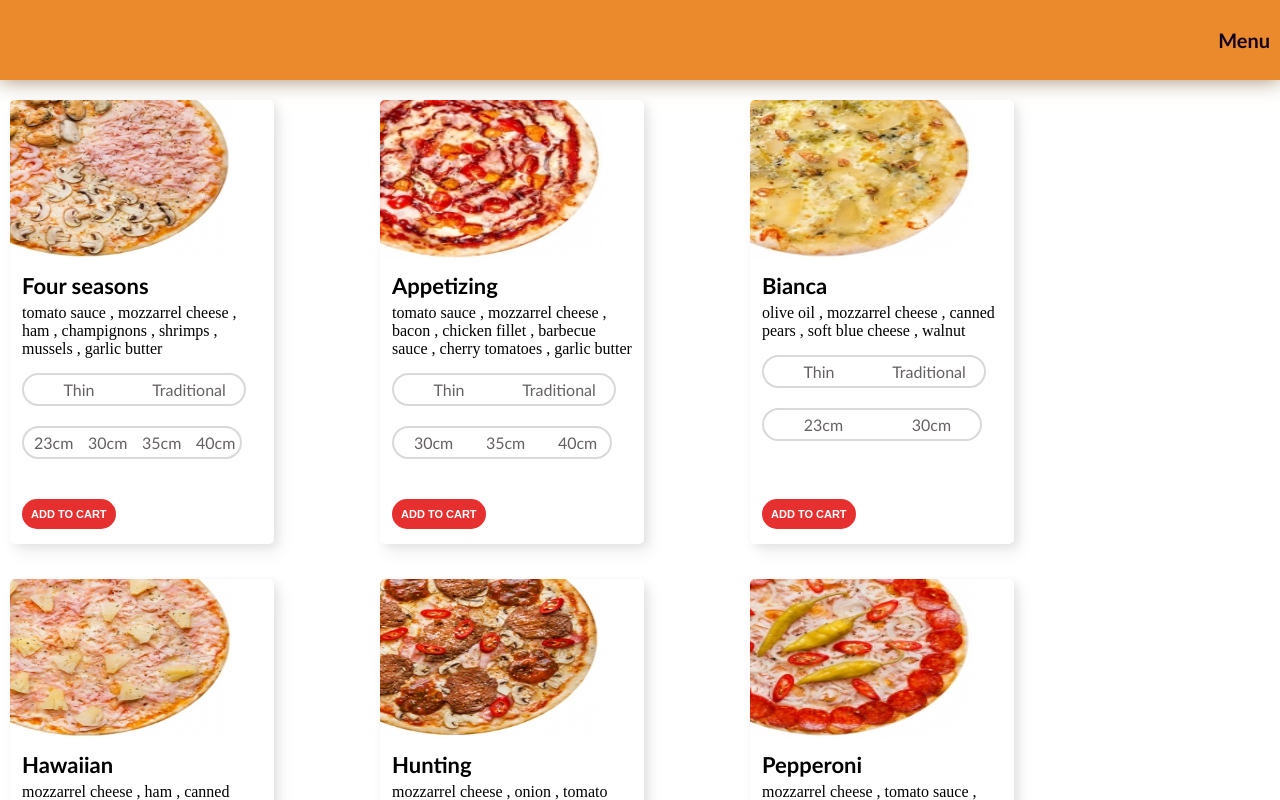
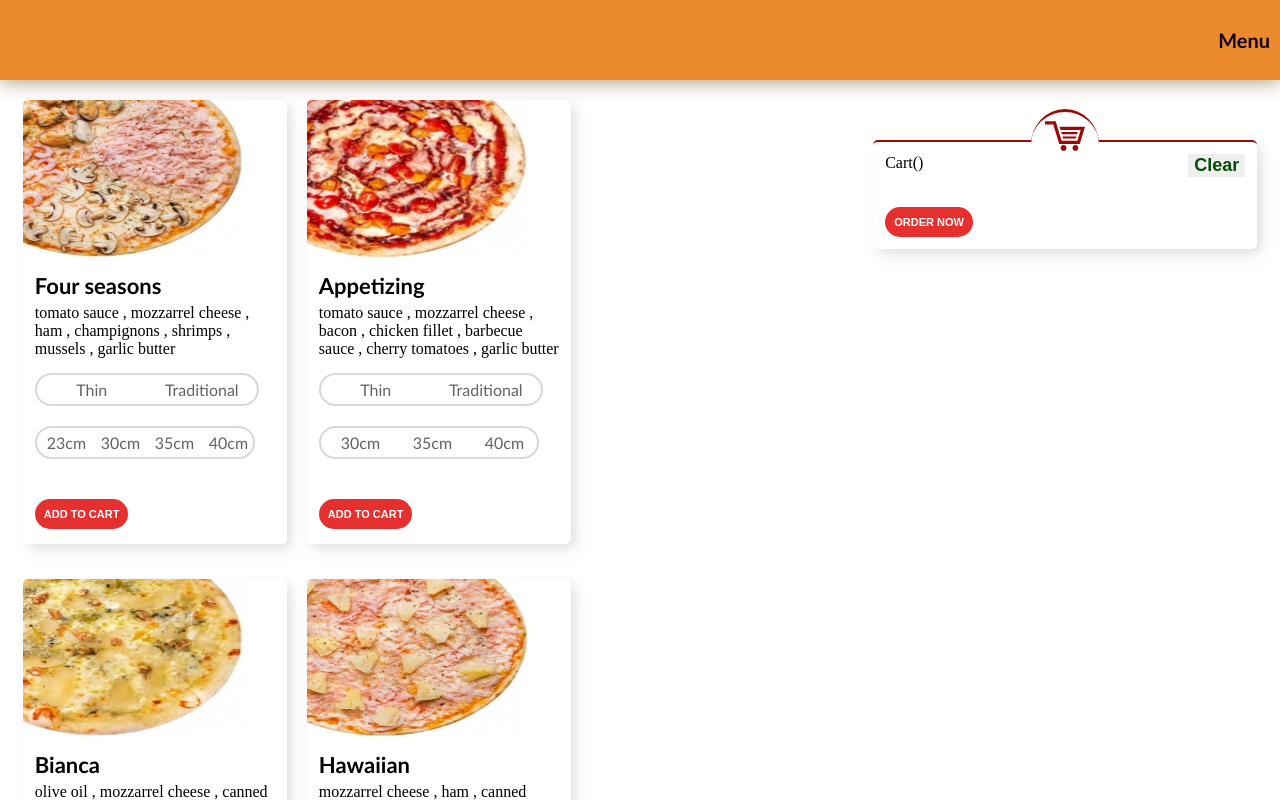
Before and after one commit to MeleshkoYuliya/Pizzeria, an Angular app: page /pizzas in a window 1280 px wide. Shown: the top 800 px of the page. Built offline with nearby package versions, Linux system fonts and the light colour scheme.

Commit message:
Added order card component

```diff
--- a/src/app/app.component.html
+++ b/src/app/app.component.html
@@ -1,3 +1,4 @@
 <app-header></app-header>
 
-<router-outlet></router-outlet>
+<router-outlet>
+</router-outlet>
--- a/src/app/app.module.ts
+++ b/src/app/app.module.ts
@@ -7,6 +7,7 @@ import { FormsModule, ReactiveFormsModule } from '@angular/forms';
 import { AppRoutingModule } from './app-routing.module';
 import { AppComponent } from './app.component';
 import { HeaderComponent } from './header/header.component';
+
 import { PizzasModule } from './pizzas/pizzas.module';
 
 @NgModule({
--- a/src/app/header/header.component.html
+++ b/src/app/header/header.component.html
@@ -1,7 +1,3 @@
 <nav class="header">
-  <div>
-    <div>
-      <a routerLink="/pizzas" class="header-link">Menu</a>
-    </div>
-  </div>
+  <a routerLink="/pizzas" class="header-link">Menu</a>
 </nav>
--- /dev/null
+++ b/src/app/order/order-card/order-card.component.html
@@ -0,0 +1,9 @@
+<div class="order-card">
+  <div class="order-card__image order"><img src="../assets/images/trash.svg" class="order__image" /></div>
+  <div class="order__actions action">
+    <div class="action__cart">Cart()</div>
+    <button class="action__clear">Clear</button>
+  </div>
+
+  <button class="order__btn">Order now</button>
+</div>
--- /dev/null
+++ b/src/app/order/order-card/order-card.component.scss
@@ -0,0 +1,67 @@
+.order-card {
+  width: 360px;
+  padding: 12px;
+  margin: 60px 10px 15px 10px;
+  background-color: white;
+  border-radius: 5px;
+  border-top: solid 2px rgb(156, 8, 8);
+  box-shadow: 4px 3px 9px rgba(0, 0, 0, 0.07),
+    6px 9px 18px rgba(0, 0, 0, 0.06);
+  position: relative;
+
+}
+
+.order-card__image,
+.order {
+  border-radius: 50%;
+  border-top: solid 3px rgb(156, 8, 8);
+  background-color: white;
+  width: 60px;
+  height: 60px;
+  align-items: center;
+  text-align: center;
+  padding: 4px;
+  position: absolute;
+  z-index: 10;
+  top: -33px;
+  left: 0;
+  right: 0;
+  margin: 0 auto;
+
+  &__image {
+    width: 40px;
+  }
+
+  &__btn {
+    text-transform: uppercase;
+    color: white;
+    background-color: rgb(230, 48, 48);
+    outline: none;
+    border: none;
+    border-radius: 25px;
+    font-size: 11px;
+    font-weight: bolder;
+    padding: 9px;
+    cursor: pointer;
+    display: block;
+    margin-top: 10px;
+  }
+
+  &__actions {
+    display: flex;
+    flex-direction: row;
+    justify-content: space-between;
+    margin-bottom: 30px
+  }
+}
+
+.action {
+  &__clear {
+    color: rgb(5, 77, 5);
+    border: none;
+    font-size: 18px;
+    font-weight: bold;
+    cursor: pointer;
+    outline: none
+  }
+}
--- a/src/app/pizzas/pizzas.component.html
+++ b/src/app/pizzas/pizzas.component.html
@@ -1,4 +1,7 @@
-   <div class="pizzas">
-     <app-pizza-item *ngFor="let pizza of pizzas$ | async" [pizza]="pizza">
-     </app-pizza-item>
+   <div class="main">
+     <div class="pizzas">
+       <app-pizza-item *ngFor="let pizza of pizzas$ | async" [pizza]="pizza">
+       </app-pizza-item>
+     </div>
+     <app-order-card></app-order-card>
    </div>
--- a/src/app/pizzas/pizzas.component.scss
+++ b/src/app/pizzas/pizzas.component.scss
@@ -1,6 +1,13 @@
 .pizzas {
   display: flex;
+  justify-content: flex-start;
+  flex-wrap: wrap;
+  width: 75%;
+}
+
+.main {
+  display: flex;
   justify-content: space-between;
-  flex-wrap: wrap;
-  width: 80%;
+  width: 98%;
+  margin: 0 auto
 }
--- a/src/app/pizzas/pizzas.module.ts
+++ b/src/app/pizzas/pizzas.module.ts
@@ -8,6 +8,7 @@ import { PizzaDetailComponent } from './pizza-detail/pizza-detail.component';
 import { PizzaDashboardComponent } from './pizza-dashboard/pizza-dashboard.component';
 
 import { PizzasRoutingModule } from './pizzas-routing.modules';
+import { OrderCardComponent } from '../order/order-card/order-card.component';
 
 
 @NgModule({
@@ -20,7 +21,8 @@ import { PizzasRoutingModule } from './pizzas-routing.modules';
     PizzasComponent,
     PizzaItemComponent,
     PizzaDetailComponent,
-    PizzaDashboardComponent
+    PizzaDashboardComponent,
+    OrderCardComponent
   ],
   exports: [
     PizzasComponent,
```
Also changed, not shown: src/app/order/order-card/order-card.component.ts (added, +8 -0 lines), src/assets/images/trash.svg (added).
